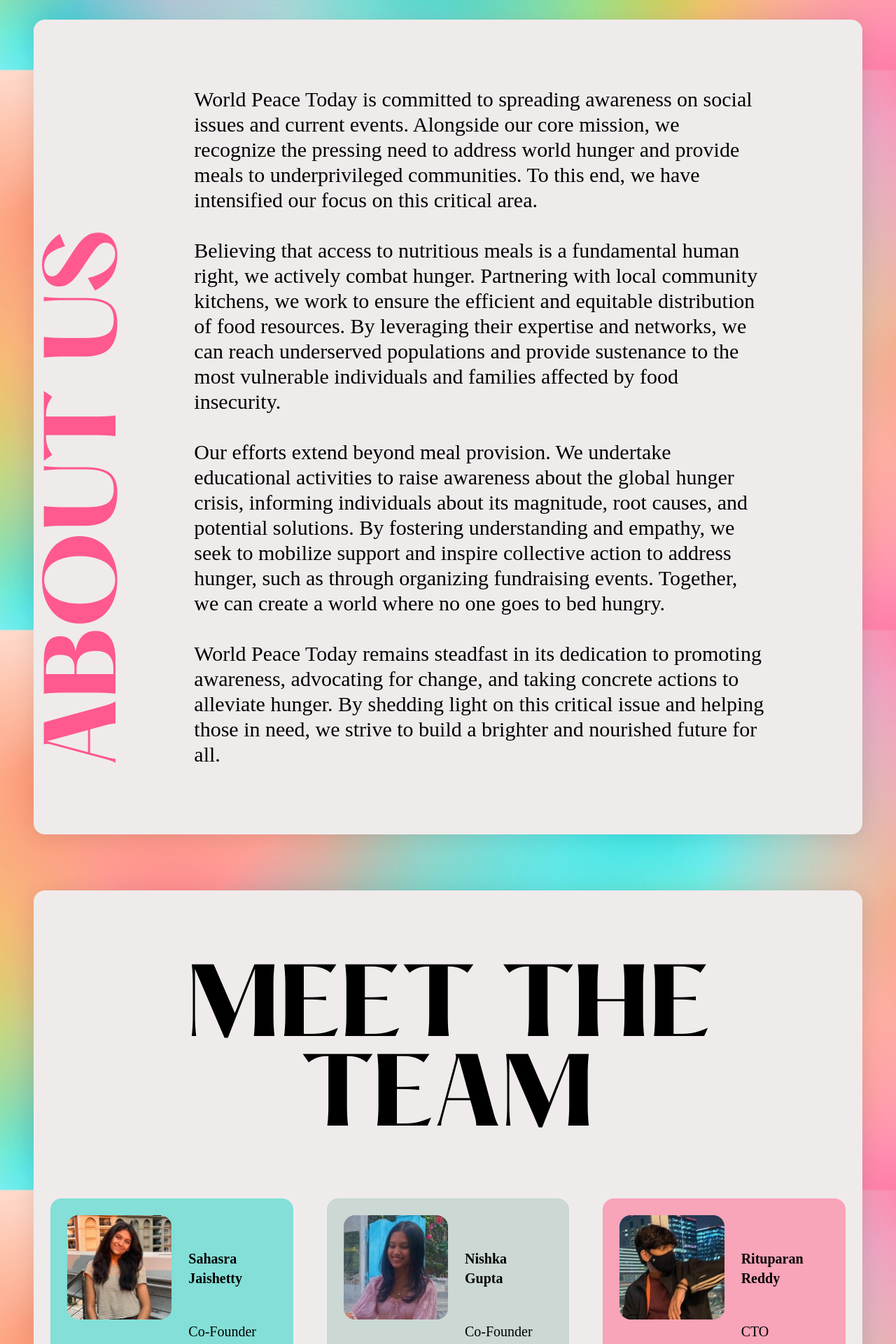
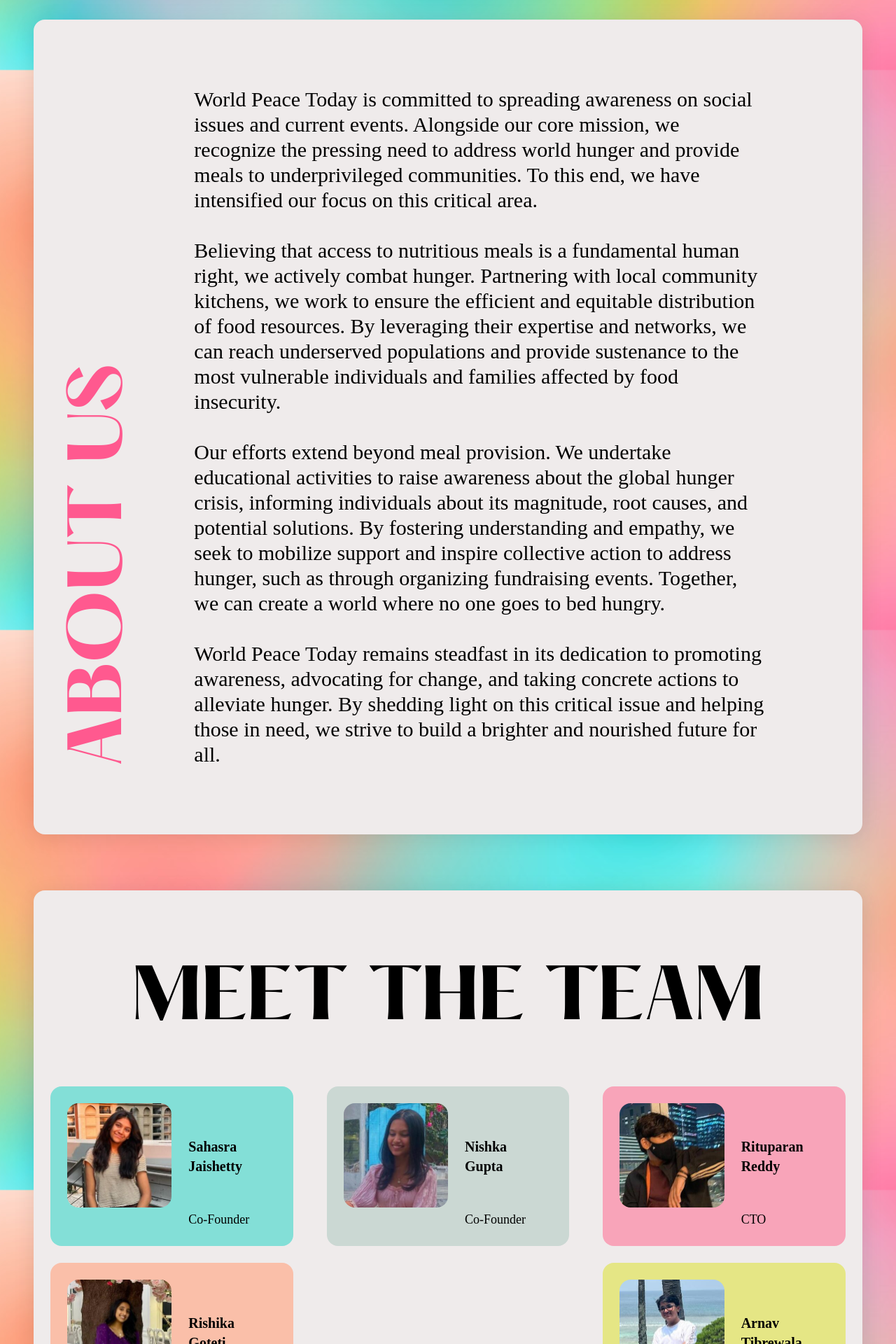
Before and after one commit to ARandomNeko/Inicio, a SvelteKit app in the folder inicio/: page / in a window 1280 px wide. Shown: the part 700-2620 px from the top of the page at 70% size. Built offline with nearby package versions, Linux system fonts and the light colour scheme; a web font is replaced by a local one.

Commit message:
fuck responsive design, bitch ass mf shit

```diff
--- a/inicio/src/routes/+page.svelte
+++ b/inicio/src/routes/+page.svelte
@@ -15,7 +15,7 @@
 <section class=" card py-24 px-12">
     <!--About Us-->
     <div class="flex content-center">
-        <div class=" basis-1/6 rotated-text  FF598F xl:text-9xl lg:text-7xl md:text-6xl text-4xl" style="font-family: pp_hattonbold;">
+        <div class=" basis-1/6 rotated-text  FF598F 2xl:text-9xl xl:text-8xl lg:text-7xl md:text-6xl text-4xl" style="font-family: pp_hattonbold;">
             ABOUT US
         </div>
 
@@ -39,7 +39,7 @@
 <section class=" card py-24 2xl:px-12 mt-20">
     <!--Meet the team-->
     <div class="  py-16">
-        <h1 class="text-center xl:text-9xl lg:text-7xl md:text-6xl text-4xl -translate-y-12"> MEET THE TEAM</h1>
+        <h1 class="text-center 2xl:text-9xl xl:text-8xl lg:text-7xl md:text-6xl text-4xl -translate-y-12"> MEET THE TEAM</h1>
         <div class=" grid grid-cols-3 grid-rows-2 place-content-center">
             <!-- ONE -->
             <div class="text-center mt-6 rounded-2xl p-6 mx-6 grid grid-cols-2 grid-rows-1 " style="background-color: rgb(131,223,215);">
@@ -49,7 +49,7 @@
                         Sahasra <br> Jaishetty
 
                     </p>
-                    <p class="text-left ml-6 2xl:text-4xl text-xl mt-12">Co-Founder</p>
+                    <p class="text-left ml-6 2xl:text-3xl text-lg mt-12">Co-Founder</p>
                 </div>
 
             </div>
@@ -61,7 +61,7 @@
                         Nishka <br> Gupta
 
                     </p>
-                    <p class="text-left ml-6 2xl:text-4xl text-xl mt-12">Co-Founder</p>
+                    <p class="text-left ml-6 2xl:text-3xl text-lg mt-12">Co-Founder</p>
                 </div>
             </div>
             <!-- THREE -->
@@ -72,7 +72,7 @@
                         Rituparan <br> Reddy
 
                     </p>
-                    <p class="text-left ml-6 2xl:text-4xl text-xl mt-12">CTO</p>
+                    <p class="text-left ml-6 2xl:text-3xl text-lg mt-12">CTO</p>
                 </div>
             </div>
             <!-- FOUR -->
@@ -83,7 +83,7 @@
                         Rishika <br> Goteti
 
                     </p>
-                    <p class="text-left ml-6 2xl:text-4xl text-xl mt-12">CMO</p>
+                    <p class="text-left ml-6 2xl:text-3xl text-lg mt-12">CMO</p>
                 </div>
             </div>
             <!-- FIVE blank -->
@@ -98,7 +98,7 @@
                         Arnav <br> Tibrewala
 
                     </p>
-                    <p class="text-left ml-6 2xl:text-4xl text-xl mt-12">COO</p>
+                    <p class="text-left ml-6 2xl:text-3xl text-lg mt-12">COO</p>
                 </div>
             </div>
         </div>
```
